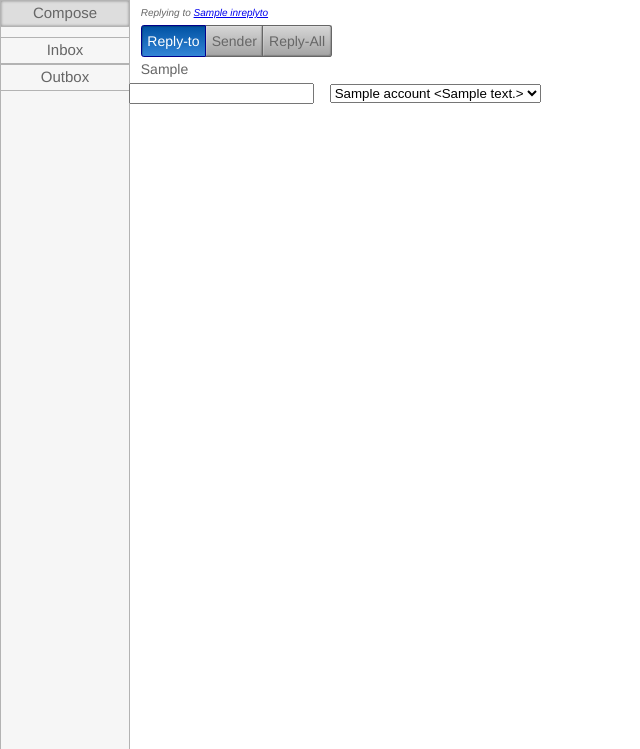
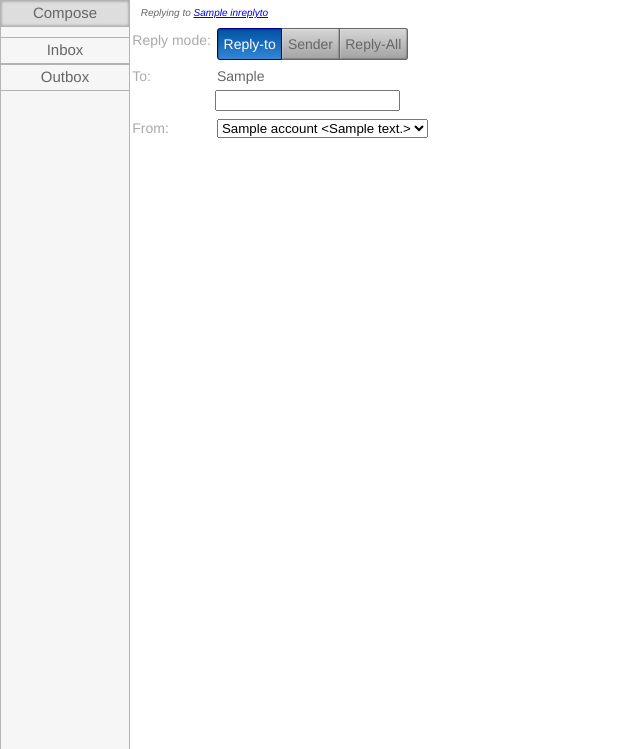
Before and after one commit to shelt/tmail, a Python web app: template templates/compose.html in a window 1280 px wide. Shown: the part 51-800 px from the top of the page, without its empty margins (0-640 px from the left). Run offline with Jinja, Linux system fonts and the light colour scheme; the template is opened without the code that fills it: most values are stand-ins (such as "Sample title", 1, 10 or a date in 2020).

Commit message:
Update compose styling

```diff
--- a/static/compose/script.js
+++ b/static/compose/script.js
@@ -1,14 +1,20 @@
+var recips_data = [];
+var RECIPS_REPLYALL = [];
+var RECIPS_REPLYTO = [];
+var RECIPS_SENDER = [];
+
 window.onload = function() {
     // Highlight current sidelink selection
     setSidelink(document.getElementById("sidelink-compose"));
 
     // Reply-mode stuff
-    var RECIPS_REPLYALL = document.getElementById("recips_replyall").content.split(",");
-    var RECIPS_REPLYTO = document.getElementById("recips_replyto").content.split(",");
-    var RECIP_SENDER = document.getElementById("recip_sender").content.split(",");
-    var recips = [];
 
-    if (typeof RECIP_SENDER !== null) { // This message is a reply
+
+    RECIPS_REPLYALL = document.getElementById("recips_replyall");
+    if (RECIPS_REPLYALL !== null) { // This message is a reply
+        RECIPS_REPLYALL = RECIPS_REPLYALL.content.split(",");
+        RECIPS_REPLYTO = document.getElementById("recips_replyto").content.split(",");
+        RECIP_SENDER = document.getElementById("recip_sender").content.split(",");
         if (Query["is_reply_all"] === "True") // And it's reply-all
             toList_set(RECIPS_REPLYALL,document.getElementById("r_reply_all"));
         else
@@ -29,9 +35,10 @@ window.onload = function() {
     document.getElementById("addrecip").onkeypress = function(event) {
         if (event.which == 13 || event.keyCode == 13) {
             if (isValidEmail(this.value) == true) {
-                addRecip(this.value);
+                toList_append(this.value);
                 this.value = "";
                 this.style.borderColor = "";
+                if (RECIPS_REPLYALL !== null)
                     radioChange();
             }
             else {
@@ -52,31 +59,33 @@ window.onload = function() {
 
 function toList_set(list, elem) {
     // Data-wise
-    recips = list;
+    recips_data = list;
 
     // DOM-wise
     var toList = document.getElementById("recips");
     toList.innerHTML = "";
-    for(var i=0; i<recips.length; i++) {
+    for(var i=0; i<recips_data.length; i++) {
         var li = document.createElement("li");
-        var text = document.createTextNode(recips[i]);
+        var text = document.createTextNode(recips_data[i]);
         li.appendChild(text);
         toList.appendChild(li);
         // TODO <div class="recip-remove" onclick="recipRemove('{recip}')">X</div>
     }
 
+    if (RECIPS_REPLYALL !== null)
         // Highlight radio button
         radioChange(elem);
 }
 function toList_append(value) {
     // Data-wise
-    recips.append(value);
+    recips_data.push(value);
     // DOM-wise
     var li = document.createElement("li");
     var text = document.createTextNode(value);
     li.appendChild(text);
     document.getElementById("recips").appendChild(li);
 
+    if (RECIPS_REPLYALL !== null)
         // Highlight radio button
         radioChange(null);
 
@@ -84,6 +93,7 @@ function toList_append(value) {
 function toList_drop(value) { // TODO
     document.getElementById("recips");
 
+    if (RECIPS_REPLYALL !== null)
         // Highlight radio button
         radioChange(null);
 }
--- a/static/compose/style.css
+++ b/static/compose/style.css
@@ -73,3 +73,17 @@ select.sender
     margin:0;
     margin-left:1%;
 }
+
+
+/* Table */
+tr.field
+{
+}
+tr.field > td.prefix
+{
+    color:#AAA;
+    vertical-align: top;
+}
+tr.field > td.value
+{
+}
--- a/templates/compose.html
+++ b/templates/compose.html
@@ -12,6 +12,11 @@
 {% block content %}
 {% if inreplyto != None %}
     <span class="reply-header">Replying to <a href="/thread?msgid={{inreplyto}}">{{inreplyto}}</a></span>
+{% endif %}
+<table>
+{% if inreplyto != None %}
+    <tr class="field"><td class="prefix">Reply mode:</td>
+    <td class="value">
         <fieldset id="replymode-fieldset" class="replymode">
             <div>
                 <label class="selected">
@@ -28,14 +33,23 @@
                 </label>
             </div>
         </fieldset>
+    </td>
+    </tr>
 {% endif %}
-    <ol id="recips" class="recips">
-    </ol>
+<tr class="field"><td class="prefix">To:</td>
+<td class="value">
+    <ol id="recips" class="recips"></ol>
     <input id="addrecip" type="text" name="addrecip" class="addrecip">
-
+</td>
+</tr>
+<tr class="field"><td class="prefix">From:</td>
+<td class="value">
     <select class="sender">
     {% for account in accounts %}
         <option {% if account.default %}selected{% endif %} value="{{account.address}}">{{account.name}} &lt;{{account.address}}&gt;</option>
     {% endfor %}
     "</select>
+</td>
+</tr>
+</table>
 {% endblock %}"
```
Also changed, not shown: static/thread/style.css (+6 -5 lines), templates/thread.html (+7 -7 lines). Lines whose indentation alone changed are shown as unchanged.
